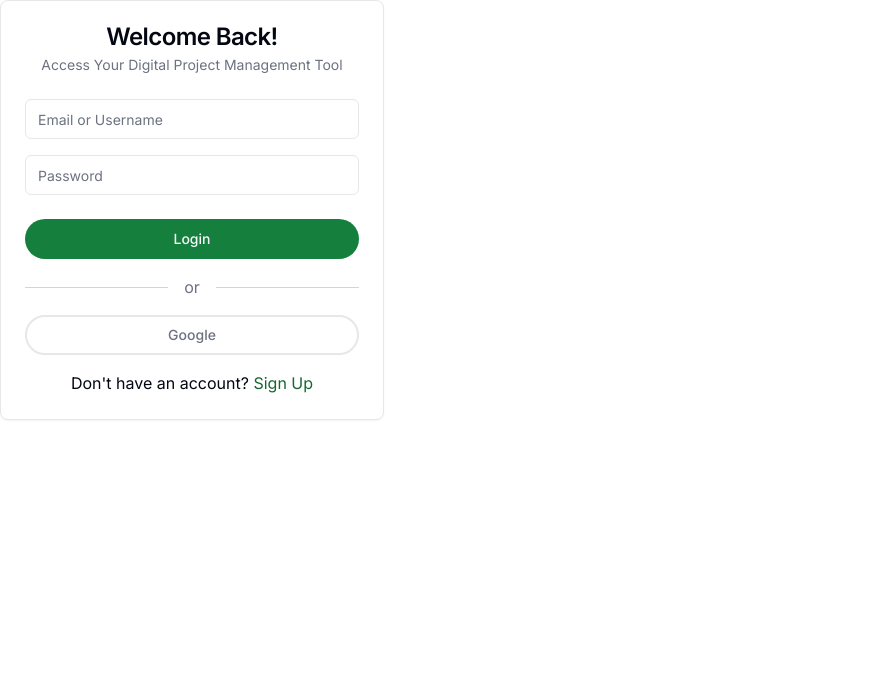
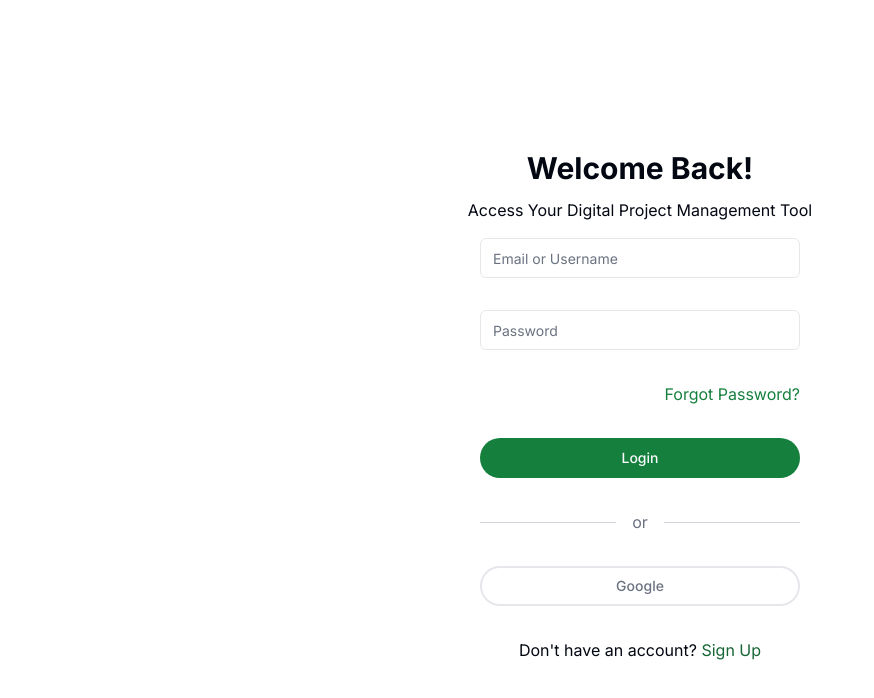
Before and after one commit to ait-varun/Shadcn-components, a Next.js app: page / in a window 1280 px wide. Shown: the top 698 px of the page, without its empty margins (0-874 px from the left). Built offline with nearby package versions, Linux system fonts and the light colour scheme.

Commit message:
added another form

```diff
--- a/src/app/layout.tsx
+++ b/src/app/layout.tsx
@@ -26,7 +26,7 @@ export default function RootLayout({
           "min-h-screen bg-background font-sans antialiased  ",
           fontSans.variable
         )}>
-        <main>
+        <main className="flex items-center justify-center h-screen">
           {/* <SidebarMenu /> */}
           {children}
         </main>
--- a/src/app/page.tsx
+++ b/src/app/page.tsx
@@ -7,6 +7,7 @@ import { Plus } from "lucide-react";
 import Products from "@/components/Products";
 import { Card } from "@/components/ui/card";
 import LoginForm from "@/components/Login-form";
+import AnotherForm from "@/components/Another-form";
 
 export const accordianListItems: accordianList[] = [
   {
@@ -38,9 +39,7 @@ export default function Home() {
         <Plus className="h-4 w-4 ml-3" />
       </Button> */}
       {/* <Products /> */}
-      <div className="">
-        <LoginForm />
-      </div>
+      <AnotherForm />
       {/* <AccordionTab accordianList={accordianListItems} /> */}
     </>
   );
--- /dev/null
+++ b/src/components/Another-form.tsx
@@ -0,0 +1,136 @@
+"use client";
+import { cn } from "@/lib/utils";
+import { zodResolver } from "@hookform/resolvers/zod";
+import { z } from "zod";
+import { Button } from "@/components/ui/button";
+import { useState } from "react";
+import { useForm } from "react-hook-form";
+import {
+  Form,
+  FormControl,
+  FormField,
+  FormItem,
+  FormLabel,
+  FormMessage,
+  FormDescription,
+} from "@/components/ui/form";
+import { Input } from "@/components/ui/input";
+
+const formSchema = z.object({
+  email: z.string().email({ message: "Invalid email address" }),
+  password: z
+    .string()
+    .min(6, { message: "Password must be at least 6 characters" }),
+});
+export const userAuthSchema = z.object({
+  email: z.string().email(),
+  password: z.string().min(6),
+});
+export default function AnotherForm() {
+  const form = useForm({
+    resolver: zodResolver(formSchema),
+    defaultValues: {
+      email: "",
+      password: "",
+    },
+  });
+
+  const [isLoading, setIsLoading] = useState(false);
+  type FormData = z.infer<typeof userAuthSchema>;
+
+  function onSubmit(data: FormData) {
+    setIsLoading(true);
+
+    // Check if the submitted email and password match the expected credentials
+    if (
+      data.email.toLowerCase() === "demo@gmail.com" &&
+      data.password === "123456"
+    ) {
+      data.email = "";
+      data.password = "";
+      // Perform login logic here
+      console.log("Login successful!");
+    } else {
+      console.log("Invalid email or password");
+    }
+  }
+
+  return (
+    <>
+      <div className="w-full max-w-sm rounded-2xl">
+        <div className="mb-4">
+          <h2 className="text-center text-3xl font-bold m-3">Welcome Back!</h2>
+          <p className="text-center m-2">
+            Access Your Digital Project Management Tool
+          </p>
+        </div>
+        <Form {...form}>
+          <form
+            onSubmit={form.handleSubmit(onSubmit)}
+            className="space-y-8 w-80 mx-auto">
+            <FormField
+              control={form.control}
+              name="email"
+              render={({ field }) => (
+                <FormItem>
+                  <FormControl>
+                    <Input
+                      type="email"
+                      placeholder="Email or Username"
+                      disabled={isLoading}
+                      {...field}
+                    />
+                  </FormControl>
+                  <FormMessage />
+                </FormItem>
+              )}
+            />
+            <FormField
+              control={form.control}
+              name="password"
+              render={({ field }) => (
+                <FormItem>
+                  <FormControl>
+                    <Input
+                      type="password"
+                      placeholder="Password"
+                      disabled={isLoading}
+                      {...field}
+                    />
+                  </FormControl>
+                  <FormMessage />
+                </FormItem>
+              )}
+            />
+            <span className="text-green-700 text-right block my-2">
+              Forgot Password?
+            </span>
+            <Button
+              className="w-80 bg-green-700 rounded-full hover:bg-green-800 "
+              variant={"default"}
+              type="submit">
+              Login
+            </Button>
+            <div className="w-full flex items-center justify-between">
+              <hr className="w-full border-gray-300" />
+              <span className="mx-4 text-gray-500">or</span>
+              <hr className="w-full border-gray-300" />
+            </div>
+            <Button
+              className="w-full bg-transparent text-gray-500  border-2 hover:bg-gray-100 hover:text-gray-900 rounded-full "
+              variant={"default"}
+              type="submit">
+              Google
+            </Button>
+            <div className="text-center">
+              <p>
+                Don't have an account?
+                <span className="text-green-800 cursor-pointer"> Sign Up</span>
+              </p>
+            </div>
+          </form>
+        </Form>
+      </div>
+    </>
+  );
+}
```
